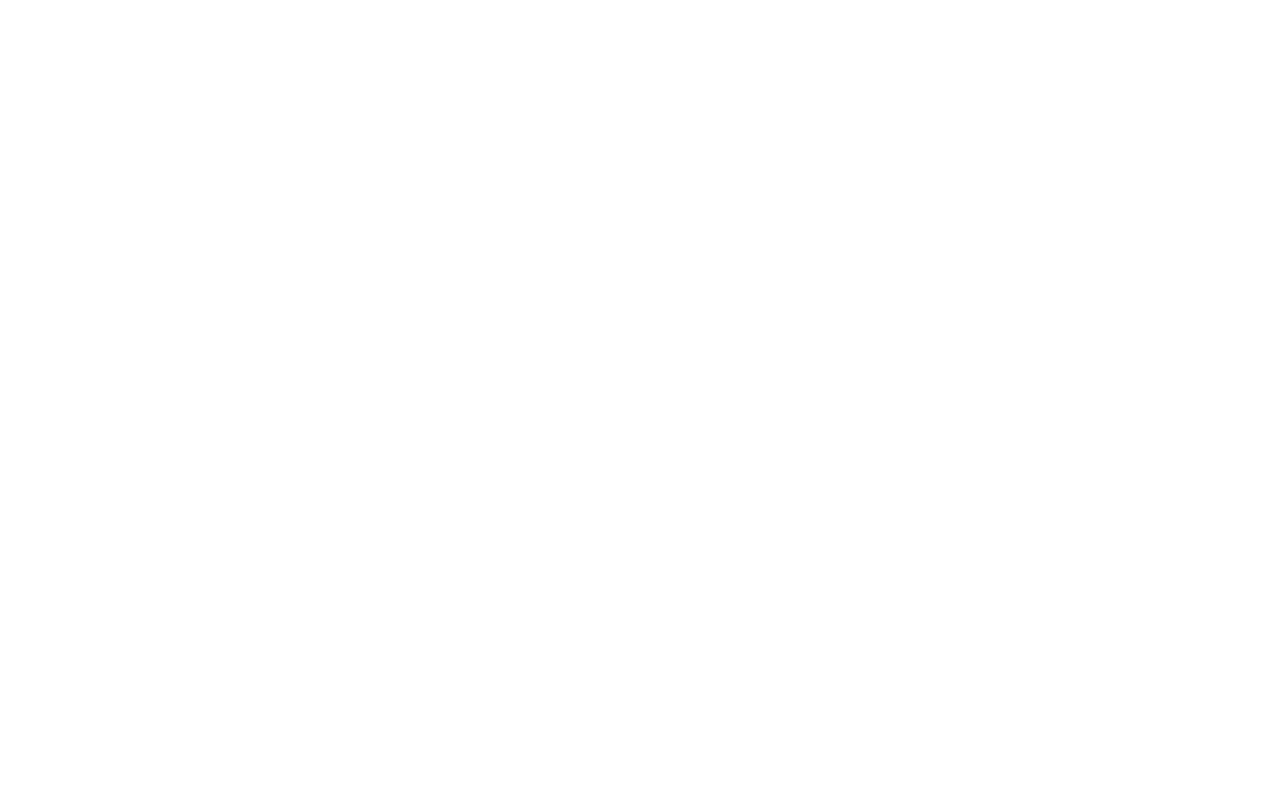
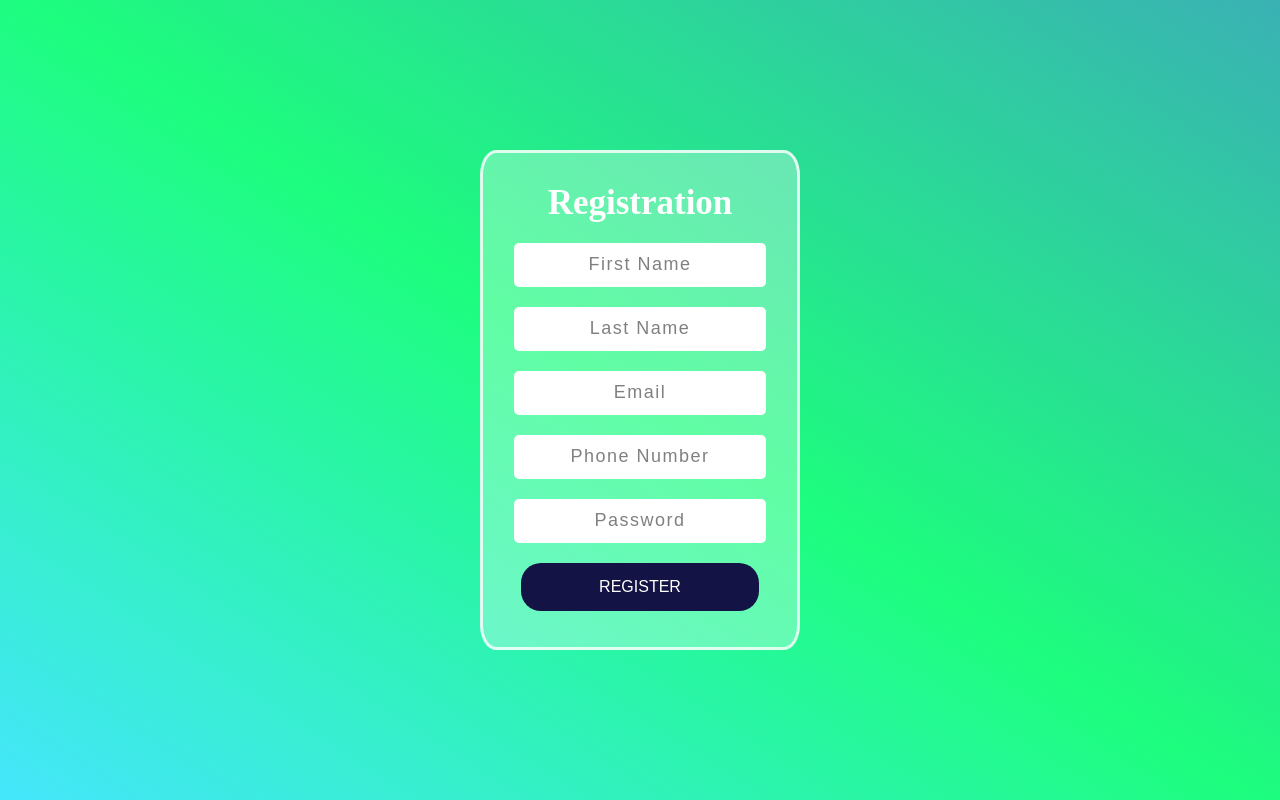
Before and after one commit to T1MoNiko/Project1, a React (Create React App) app in the folder my-app/: page /account in a window 1280 px wide. Before the commit this address had no page. Built offline with nearby package versions, Linux system fonts and the light colour scheme; a web font is replaced by a local one.

Commit message:
new commit

```diff
--- a/my-app/src/app/App.js
+++ b/my-app/src/app/App.js
@@ -1,6 +1,8 @@
 import Home from "../pages/Home/Home";
 import { Route, Routes } from "react-router-dom";
 import Cart from "../pages/Cart/Cart";
+import AccountPage from "../pages/Account/AccountPage";
+import Registration from "../pages/Registration/Registration";
 
 const App = () => {
 
@@ -9,6 +11,7 @@
       <Routes>
         <Route path="/" element={<Home/>}/>
         <Route path="/cart" element={<Cart/>}/>
+        <Route path="/account" element={<Registration/>}/>
       </Routes>
     </>
   )
--- /dev/null
+++ b/my-app/src/pages/Account/AccountPage.jsx
@@ -0,0 +1,54 @@
+import styles from "./accountPage.module.css"
+
+import { Link } from "react-router-dom";
+
+const AccountPage = () => {
+    return (
+        <>
+            <header>
+                <div className={styles.cartNav}>
+                    <Link to="/">
+                        <svg xmlns="http://www.w3.org/2000/svg" width="30" height="30" fill="currentColor" className="bi bi-arrow-left-circle" viewBox="0 0 16 16">
+                            <path fill-rule="evenodd" d="M1 8a7 7 0 1 0 14 0A7 7 0 0 0 1 8zm15 0A8 8 0 1 1 0 8a8 8 0 0 1 16 0zm-4.5-.5a.5.5 0 0 1 0 1H5.707l2.147 2.146a.5.5 0 0 1-.708.708l-3-3a.5.5 0 0 1 0-.708l3-3a.5.5 0 1 1 .708.708L5.707 7.5H11.5z"/>
+                        </svg>
+                    </Link>
+                    <p>Back</p>
+                </div>
+            </header>
+            <section>
+                <div className={styles.clientImgAndName}>
+                        <svg xmlns="http://www.w3.org/2000/svg" width="16" height="16" fill="currentColor" class="bi bi-pencil-square" viewBox="0 0 16 16">
+                            <path d="M15.502 1.94a.5.5 0 0 1 0 .706L14.459 3.69l-2-2L13.502.646a.5.5 0 0 1 .707 0l1.293 1.293zm-1.75 2.456-2-2L4.939 9.21a.5.5 0 0 0-.121.196l-.805 2.414a.25.25 0 0 0 .316.316l2.414-.805a.5.5 0 0 0 .196-.12l6.813-6.814z"/>
+                            <path fill-rule="evenodd" d="M1 13.5A1.5 1.5 0 0 0 2.5 15h11a1.5 1.5 0 0 0 1.5-1.5v-6a.5.5 0 0 0-1 0v6a.5.5 0 0 1-.5.5h-11a.5.5 0 0 1-.5-.5v-11a.5.5 0 0 1 .5-.5H9a.5.5 0 0 0 0-1H2.5A1.5 1.5 0 0 0 1 2.5v11z"/>
+                        </svg>
+                    <div>
+                        <img src="https://aif-s3.aif.ru/images/019/507/eeba36a2a2d37754bab8b462f4262d97.jpg" alt="" />
+                    </div>
+                    <p>Name</p>
+                </div>
+                <div className={styles.accountWrapper}>
+                    <div className={styles.accountInfo}>
+                        <p>First Name</p>
+                        <p className={styles.infoBox}>Anna</p>
+                    </div>
+                    <div className={styles.accountInfo}>
+                        <p>Last Name</p>
+                        <p className={styles.infoBox}>Mur</p>
+                    </div>
+                    <div className={styles.accountInfo}>
+                        <p>Email</p>
+                        <p className={styles.infoBox}>lenovot1990@gmail.com</p>
+                    </div>
+                    <div className={styles.accountInfo}>
+                        <p>Phone Number</p>
+                        <p className={styles.infoBox}>+375293375448</p>
+                    </div>
+                </div>
+                <button className={styles.logOutBtn}>Log out</button>
+            </section>
+        </>
+    )
+}
+
+
+export default AccountPage;
--- /dev/null
+++ b/my-app/src/pages/Account/accountPage.module.css
@@ -0,0 +1,78 @@
+.cartNav {
+    display: flex;
+    height: 50px;
+    align-items: center;
+    border-bottom: 2px solid black;
+}
+.cartNav > p {
+    font-size: 30px;
+    margin-left: 20px;
+}
+.cartNav > a > svg {
+    margin-left: 10px;
+}
+.cartNav > a {
+    text-decoration: none;
+    color: black
+}
+.clientImgAndName {
+    display: flex;
+    position: relative;
+    align-items: center;
+    margin: 50px 0 0 40px;
+}
+.clientImgAndName > div {
+    width: 300px;
+    height: 300px;
+    position: relative;
+    border-radius: 50%;
+    background: black;
+    overflow: hidden;
+    margin-right: 40px;
+}
+.clientImgAndName > p {
+    font-size: 30px;
+}
+.clientImgAndName > div > img {
+    object-fit: cover;
+    object-position: center center;
+    width: 100%;
+    height: 100%;
+}
+.clientImgAndName > svg {
+    position: absolute;
+    top: 20px;
+    left: 280px;
+    cursor: pointer;
+}
+.accountWrapper {
+    display: grid;
+    grid-template-columns: repeat(2, 30%);
+    width: 100%;
+    margin-left: 50px;
+    margin-top: 40px;
+    gap: 20px;
+}
+.accountInfo p:first-child {
+    font-size: 18px;
+    color: rgb(75, 75, 75);
+}
+.accountInfo p:nth-child(2) {
+    font-size: 23px;
+    box-shadow: 1px 1px 3px rgb(72, 72, 72);
+    width: 60%;
+    padding: 5px 3px;
+    overflow-x: auto;
+}
+.logOutBtn {
+    border: none;
+    width: 150px;
+    font-size: 20px;
+    box-shadow: 1px 1px 3px rgb(72, 72, 72);
+    background: white;
+    padding: 10px 3px;
+    margin-top: 60px;
+    margin-left: 50px;
+    font-weight: 600;
+    cursor: pointer;
+}
--- a/my-app/src/pages/Cart/cart.module.css
+++ b/my-app/src/pages/Cart/cart.module.css
@@ -40,7 +40,7 @@
 .info {
     width: 100%;
     height: 300px;
-    background: hsl(0, 0%, 49%);
+    background: #BEBEBE;
     margin-top: 80px;
 }
 .info > h2 {
--- a/my-app/src/pages/Home/Home.js
+++ b/my-app/src/pages/Home/Home.js
@@ -2,10 +2,12 @@
 
 import Card from "../../components/Card/Card"
 
+import React from "react"
 import axios from "axios"
 import { useState } from "react"
 import { Link } from "react-router-dom"
 import { useRef } from "react"
+import { useEffect } from "react"
 
 const Home = () => {
     const [state, setState] = useState()
@@ -13,11 +15,13 @@
     const catalog = useRef(null)
     const footer = useRef(null)
 
-    async function Response() {
-       const { data } = await axios.get("/products.json")
-       setState(data)
-    }
-    Response()
+    useEffect(() => {
+        async function Response() {
+            const { data } = await axios.get("/products.json")
+            setState(data)
+         }
+         Response()
+    }, [])
     return (
         <>
             <header className={styles.homeHeader}>
--- /dev/null
+++ b/my-app/src/pages/Registration/Registration.jsx
@@ -0,0 +1,75 @@
+import styles from "./registration.module.css"
+
+import { useState } from "react"
+import { useDispatch } from "react-redux"
+import { createAccount } from "../../redux/regSlice"
+
+const Registration = () => {
+    const [state, setState] = useState({
+        firstName: '',
+        lastName: '',
+        email: '',
+        password: '',
+        check: false,
+        account: true,
+        imageUrl: "./img/iconAccountImgEmpty.png"
+    })
+
+    const dispatch = useDispatch()
+    console.log(state)
+
+
+
+    const updateValue = (event) => {
+            if (event.target.name === "email") {
+                setState(prev => {return {...prev, email: event.target.value}})
+            } else if (event.target.name === "password") {
+                setState(prev => {return {...prev, password: event.target.value}})
+            } else if (event.target.name === "checkbox") {
+                setState(prev => {return {...prev, check: event.target.checked}})
+            } else if (event.target.name === "firstName") {
+                setState(prev => {return {...prev, firstName: event.target.value}})
+            } else if (event.target.name === "lastName") {
+                setState(prev => {return {...prev, lastName: event.target.value}})
+            } else {
+                console.log('err')
+            }
+
+    }
+
+    return (
+        <section className={styles.regContainer}>
+            <div className={styles.regBox}>
+                <h1>Registration</h1>
+                <input type="text"
+                       placeholder="First Name"
+                       name="firstName"
+                       onChange={(e) => updateValue(e)}
+                       />
+                <input type="text"
+                       placeholder="Last Name"
+                       name="lastName"
+                       onChange={(e) => updateValue(e)}
+                       />
+                <input type="text"
+                       placeholder="Email"
+                       name="email"
+                       onChange={(e) => updateValue(e)}
+                       />
+                <input type="text"
+                       placeholder="Phone Number"
+                       name="phone"
+                       onChange={(e) => updateValue(e)}
+                       />
+                <input type="text"
+                       placeholder="Password"
+                       name="password"
+                       onChange={(e) => updateValue(e)}
+                       />
+                <button onClick={() => dispatch(createAccount(state))} disabled>REGISTER</button>
+            </div>
+        </section>
+    )
+}
+
+export default Registration;
--- /dev/null
+++ b/my-app/src/pages/Registration/registration.module.css
@@ -0,0 +1,50 @@
+.regContainer {
+    width: 100%;
+    height: 100vh;
+    /* background: radial-gradient(circle, rgba(114,131,217,0.8968837535014006) 0%, rgba(58,214,206,1) 33%, rgba(103,255,143,1) 100%); */
+    /* background: linear-gradient(163deg, rgba(54,228,228,1) 7%, rgba(63,187,113,1) 50%, rgba(68,255,93,1) 90%); */
+    /* background: linear-gradient(163deg, rgba(54,228,228,1) 7%, rgba(63,187,113,1) 50%, rgba(68,255,93,0.7820378151260504) 93%); */
+    background: linear-gradient(213deg, rgba(58,177,180,1) 0%, rgba(29,253,126,1) 50%, rgba(69,230,252,1) 100%);
+}
+.regBox {
+    width: 25%;
+    height: 500px;
+    background: rgba(255, 255, 255, 0.3);
+    border-radius: 5%;
+    border: 3px solid rgba(255, 255, 255, 0.8);
+    position: absolute;
+    top: 50%;
+    left: 50%;
+    transform: translate(-50%, -50%);
+    text-align: center;
+}
+.regBox > h1  {
+    font-size: 35px;
+    color: white;
+    margin-top: 30px;
+}
+.regBox > input {
+    width: 80%;
+    padding: 12px 15px;
+    margin-top: 20px;
+    outline: none;
+    border: none;
+    font-size: 17px;
+    border-radius: 5px;
+    letter-spacing: 1.5px;
+}
+.regBox > input::placeholder {
+    color: gray;
+    font-size: 18px;
+    text-align: center;
+}
+.regBox > button {
+    padding: 15px 25%;
+    margin-top: 20px;
+    font-size: 16px;
+    border: none;
+    border-radius: 20px;
+    background: rgb(19, 19, 69);
+    color: white;
+    cursor: pointer;
+}
--- /dev/null
+++ b/my-app/src/redux/regSlice.js
@@ -0,0 +1,36 @@
+import { createSlice } from "@reduxjs/toolkit";
+
+const initialState = {
+    firstName: "",
+    lastName: "",
+    password: "",
+    email: "",
+    account: false,
+    imageUrl: "https://avatars.mds.yandex.net/i?id=ede58bf44ccff771568341eed6d7ecd3c7014d64-8437205-images-thumbs&n=13"
+}
+
+const RegSlice = createSlice({
+    name: 'reg',
+    initialState,
+    reducers: {
+        createAccount(state, action) {
+            state = action.payload
+            console.log(state)
+        },
+        changeInfo(state, action) {
+            state.data = {...state.data, ...action.payload}
+        },
+        signOutAccount(state, action) {
+            state.data = {
+                firstName: "",
+                lastName: "",
+                password: "",
+                email: "",
+                account: false,
+            }
+        }
+    }
+})
+
+export const {createAccount, changeInfo, signOutAccount} = RegSlice.actions
+export default RegSlice.reducer
--- a/my-app/src/redux/store.js
+++ b/my-app/src/redux/store.js
@@ -1,8 +1,10 @@
 import { configureStore } from "@reduxjs/toolkit";
 import CartReducer from "./cartSlice"
+import Regreducer from "./regSlice"
 
 export const store = configureStore({
     reducer : {
-        CartReducer
+        CartReducer,
+        Regreducer
     }
 })
--- a/my-app/src/style.css
+++ b/my-app/src/style.css
@@ -6,3 +6,6 @@
 ul, li {
     list-style-type: none;
 }
+body {
+    overflow-x: hidden;
+}
```
Also changed, not shown: my-app/src/components/Card/Card.js (+4 -4 lines), my-app/src/pages/Cart/Cart.jsx (+9 -5 lines).
